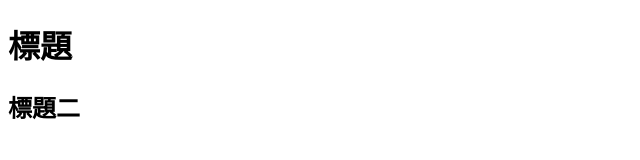
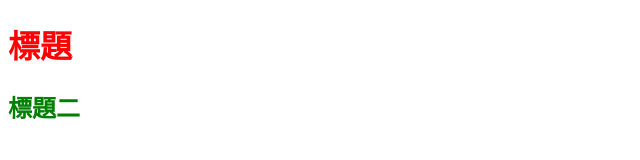
Before and after one commit to PinChieh-Lin/misson06v2, a plain HTML site: page index.html in a window 1280 px wide. Shown: the whole page, without its empty margins (0-640 px from the left). Drawn offline with Linux system fonts and the light colour scheme.

Commit message:
update css h1 color

```diff
--- a/all.css
+++ b/all.css
@@ -1,5 +1,5 @@
 h1 {
-    color: blue;
+    color: red;
 }
 h2 {
     color: green;
--- a/index.html
+++ b/index.html
@@ -4,6 +4,7 @@
     <meta charset="UTF-8">
     <meta name="viewport" content="width=device-width, initial-scale=1.0">
     <title>Document</title>
+    <link rel="stylesheet" href="all.css">
 </head>
 <body>
     <h1>標題</h1>
```
